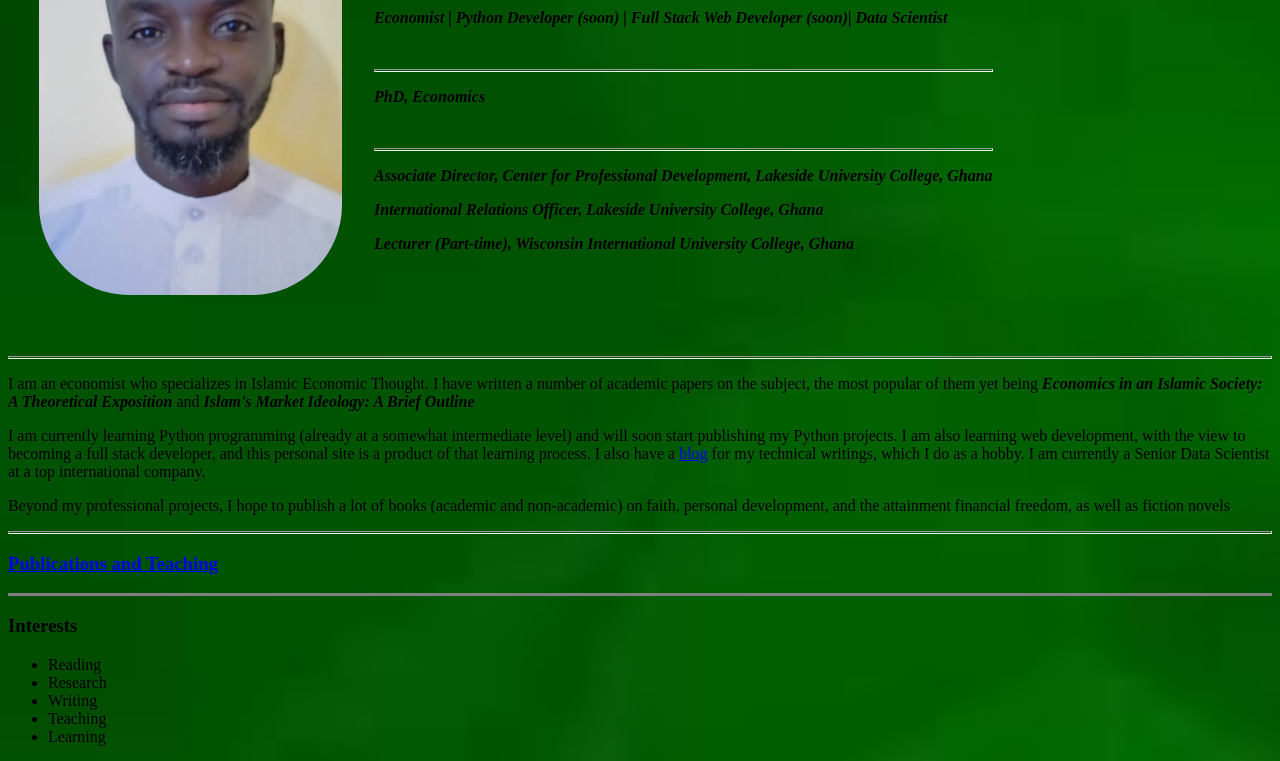
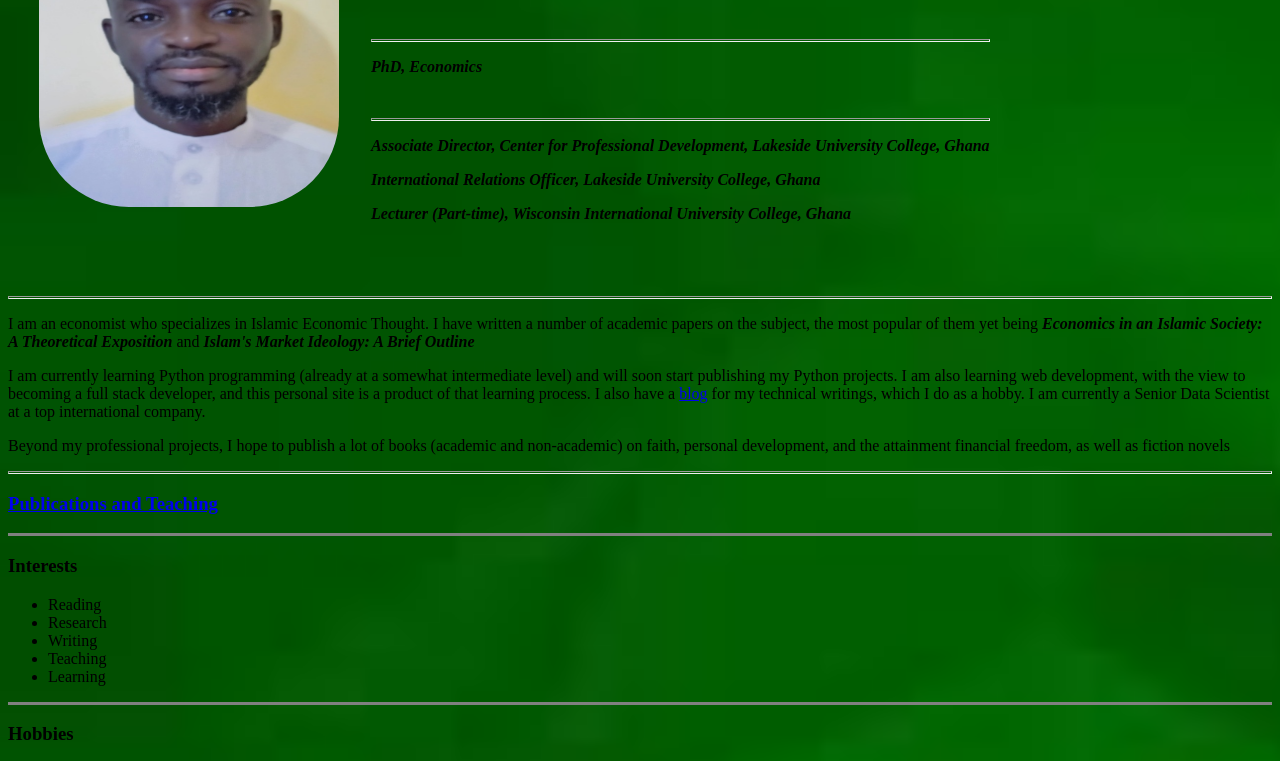
Before and after one commit to dr-adada/personal_site, a plain HTML site: page index.html in a window 1280 px wide. Shown: the part 170-931 px from the top of the page. Drawn offline with Linux system fonts and the light colour scheme.

Commit message:
Update style.css

```diff
--- a/style.css
+++ b/style.css
@@ -1,5 +1,7 @@
 .profile_img {
   border-radius: 90px;
+  width: 300px !important;
+  height: 300px !important;
 }
 body {
   background-image: url("background3.jpg");
```
